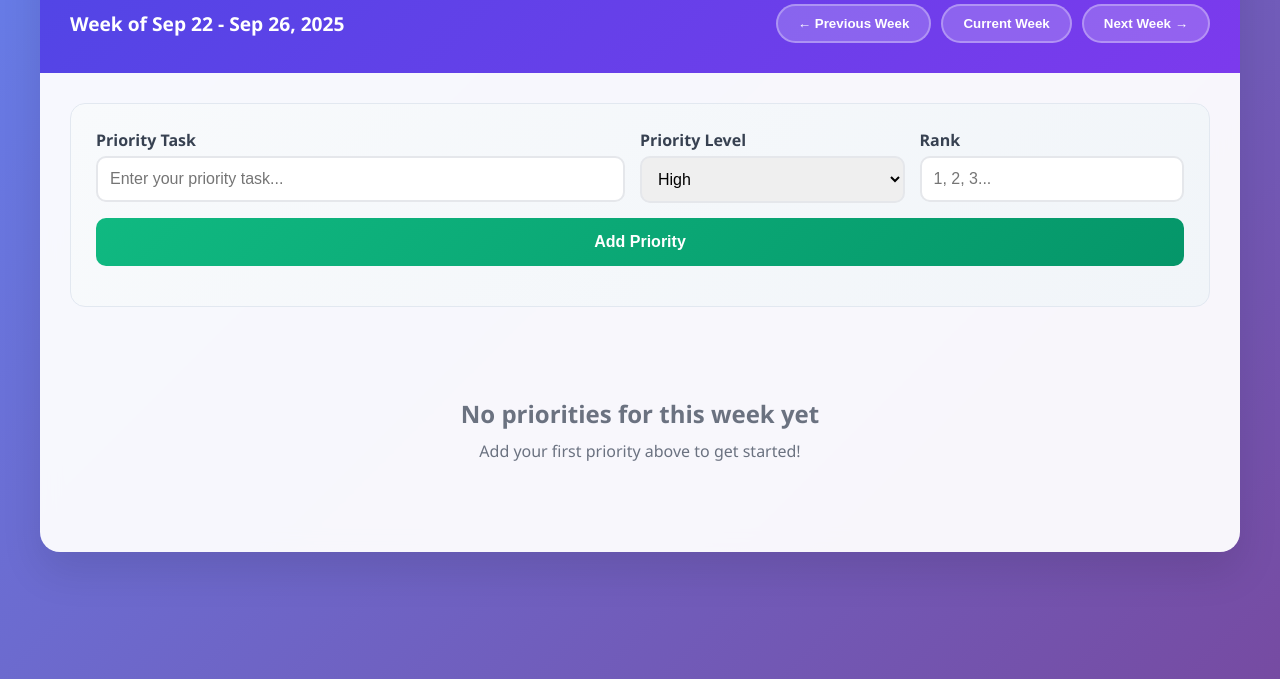
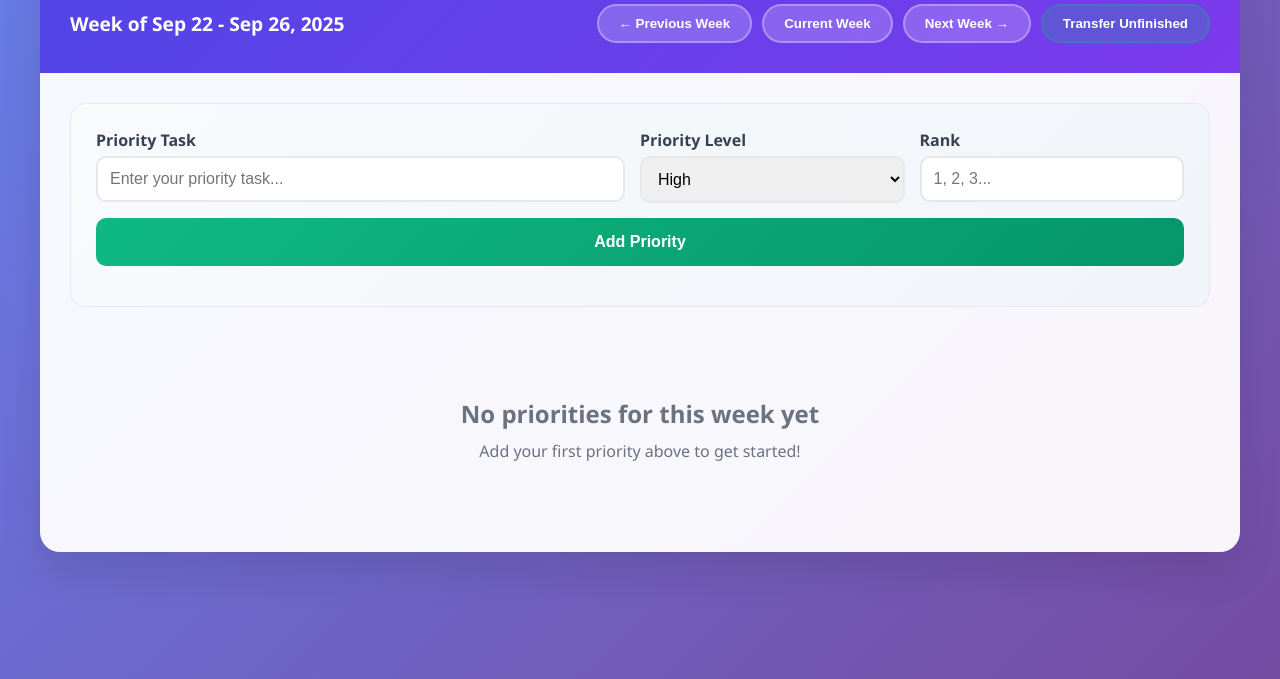
Before and after one commit to nsiekmann/weekly-priority-tracker, a plain HTML site: page index.html in a window 1280 px wide. Shown: the part 121-800 px from the top of the page. Drawn offline with Linux system fonts and the light colour scheme.

Commit message:
Update index.html: Added manual weekly transfer

```diff
--- a/index.html
+++ b/index.html
@@ -546,6 +546,7 @@
                     <button onclick="changeWeek(-1)">← Previous Week</button>
                     <button onclick="goToCurrentWeek()">Current Week</button>
                     <button onclick="changeWeek(1)">Next Week →</button>
+                    <button onclick="transferUnfinishedTasks()" style="background: rgba(16, 185, 129, 0.2); border-color: rgba(16, 185, 129, 0.3);">Transfer Unfinished</button>
                 </div>
             </div>
         </div>
@@ -1007,28 +1008,78 @@
         }
 
         function transferUnfinishedTasks() {
-            const today = new Date();
-            const dayOfWeek = today.getDay();
+            // Calculate previous week key
+            const [year, week] = currentWeek.split('-W');
+            let prevWeek = parseInt(week) - 1;
+            let prevYear = parseInt(year);
 
-            // Only run on Saturday (6) or Sunday (0) to check Friday completion
-            if (dayOfWeek === 6 || dayOfWeek === 0) {
-                const lastWeekKey = getCurrentWeekKey(); // This would need to be calculated for last week
-                const thisWeekKey = getCurrentWeekKey();
+            if (prevWeek < 1) {
+                prevYear--;
+                prevWeek = 52; // Approximate, could be 53
+            }
 
-                if (priorities[lastWeekKey]) {
-                    const unfinished = priorities[lastWeekKey].filter(task => task.status !== 'completed');
-                    if (unfinished.length > 0) {
-                        if (!priorities[thisWeekKey]) {
-                            priorities[thisWeekKey] = [];
-                        }
-                        unfinished.forEach(task => {
-                            task.id = Date.now() + Math.random(); // New ID
-                            task.status = 'not-started';
-                            task.startDate = null;
-                            priorities[thisWeekKey].push(task);
-                        });
-                        savePriorities();
+            const prevWeekKey = `${prevYear}-W${prevWeek}`;
+
+            // Check if previous week has any unfinished tasks
+            if (!priorities[prevWeekKey]) {
+                showNotification("No previous week data found to transfer");
+                return;
+            }
+
+            const unfinished = priorities[prevWeekKey].filter(task => task.status !== 'completed');
+
+            if (unfinished.length === 0) {
+                showNotification("No unfinished tasks from previous week to transfer");
+                return;
+            }
+
+            // Initialize current week if it doesn't exist
+            if (!priorities[currentWeek]) {
+                priorities[currentWeek] = [];
+            }
+
+            // Ask for confirmation
+            const confirmMessage = `Transfer ${unfinished.length} unfinished task(s) from previous week?\n\nTasks to transfer:\n${unfinished.map(t => `• ${t.title}`).join('\n')}`;
+
+            if (confirm(confirmMessage)) {
+                let transferredCount = 0;
+
+                unfinished.forEach(task => {
+                    // Check if task already exists in current week (avoid duplicates)
+                    const exists = priorities[currentWeek].some(existingTask =>
+                        existingTask.title === task.title &&
+                        existingTask.priority === task.priority
+                    );
+
+                    if (!exists) {
+                        const transferredTask = {
+                            ...task,
+                            id: Date.now() + Math.random(), // New unique ID
+                            status: 'not-started', // Reset status
+                            startDate: null, // Clear start date
+                            completedDate: null, // Clear completion date
+                            subtasksExpanded: true // Start expanded
+                        };
+
+                        // Keep subtasks but reset their completion status if desired
+                        // (Comment out the next 3 lines if you want to keep subtask completion status)
+                        transferredTask.subtasks = transferredTask.subtasks.map(subtask => ({
+                            ...subtask,
+                            completed: false // Reset subtask completion
+                        }));
+
+                        priorities[currentWeek].push(transferredTask);
+                        transferredCount++;
                     }
+                });
+
+                savePriorities();
+                renderPriorities();
+
+                if (transferredCount > 0) {
+                    showNotification(`Successfully transferred ${transferredCount} unfinished task(s) to current week!`);
+                } else {
+                    showNotification("All unfinished tasks were already present in current week");
                 }
             }
         }
@@ -1055,13 +1106,25 @@
         }
 
         function showNotification(message) {
+            // Remove any existing notifications first
+            const existingNotifications = document.querySelectorAll('.notification');
+            existingNotifications.forEach(notification => notification.remove());
+
             const notification = document.createElement('div');
             notification.className = 'notification';
             notification.textContent = message;
+
+            // Use green background for success messages
+            if (message.includes('Successfully') || message.includes('transferred')) {
+                notification.style.background = '#10b981';
+            }
+
             document.body.appendChild(notification);
 
             setTimeout(() => {
-                notification.remove();
+                if (notification.parentNode) {
+                    notification.remove();
+                }
             }, 5000);
         }
 
```
